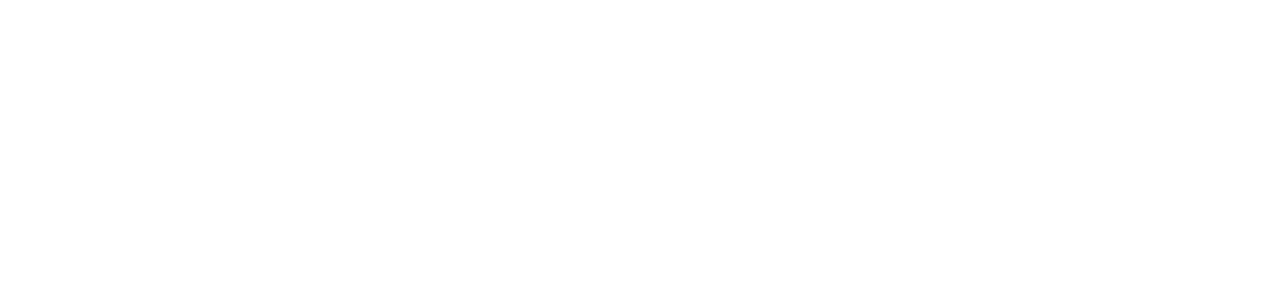
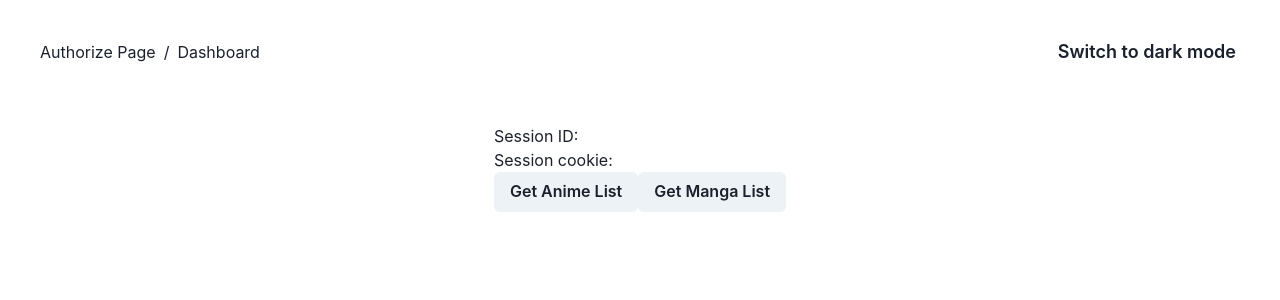
Before and after one commit to liujustin53/tier-list-manager, a React (Create React App) app: page /dashboard in a window 1280 px wide. Before the commit this address had no page. Shown: the top 300 px of the page. Built offline with nearby package versions, Linux system fonts and the light colour scheme; what pkce-challenge would draw is missing.

Commit message:
refactoring and more features

```diff
--- a/src/App.tsx
+++ b/src/App.tsx
@@ -1,28 +1,56 @@
 import React from 'react';
 import logo from './logo.svg';
 import './App.css';
-import { Box, Center, ChakraProvider } from '@chakra-ui/react'
+import { Box, Breadcrumb, BreadcrumbItem, BreadcrumbLink, Center, ChakraProvider, Flex, Spacer } from '@chakra-ui/react'
 import { AuthPage } from './AuthPage';
 import { BrowserRouter as Router, Route, Routes } from "react-router-dom";
-import { AuthRedirect } from './AuthRedirect';
-
-const configuration = {
-  client_id: "9edb52c76f29f5f66fd4917927e44473",
-  redirect_uri: "http://localhost:3000"
-}
+import { Dashboard } from './Dashboard';
+import { ColorModeSwitcher } from './ColorModeSwitcher';
 
 function App() {
+  const [isLoggedin, setIsLoggedin] = React.useState(false);
+
+  React.useEffect(() => {
+    // check for session id cookie
+    const session_cookie = document.cookie.split('; ').find(row => row.startsWith('session_id=')) || '';
+    if (!session_cookie) {
+      return;
+    }
+    const session_id = session_cookie.split('=')[1];
+    if (session_id) {
+      setIsLoggedin(true);
+    }
+  }, []);
+
   return (
     <ChakraProvider>
+      <Box m={5}>
+        <Flex alignItems={'center'}>
+          <Breadcrumb p={5}>
+            <BreadcrumbItem>
+              <BreadcrumbLink href="/">
+                Authorize Page
+              </BreadcrumbLink>
+            </BreadcrumbItem>
+            <BreadcrumbItem>
+              <BreadcrumbLink href="/dashboard">
+                Dashboard
+              </BreadcrumbLink>
+            </BreadcrumbItem>
+          </Breadcrumb>
+          <Spacer />
+          <ColorModeSwitcher />
+          {/* <LogInOutButton /> */}
+        </Flex>
         <Center p={5}>
           <Router>
             <Routes>
               <Route path="/" element={<AuthPage />} />
-            <Route path="/oauth" element={<AuthRedirect />} />
-            <Route path="/profile" element={<Box>Profile</Box>} />
+              <Route path="/dashboard" element={<Dashboard />} />
             </Routes>
           </Router>
         </Center>
+      </Box>
     </ChakraProvider>
   );
 }
--- a/src/AuthPage.tsx
+++ b/src/AuthPage.tsx
@@ -1,11 +1,30 @@
 import { Box } from "@chakra-ui/react"
 import React, { useState } from "react"
 import { AuthorizeButton } from "./AuthorizeButton";
+import { LoginInOutButton } from "./LogInOutButton";
 
 export const AuthPage = () => {
+  const [isLoggedin, setIsLoggedin] = React.useState(false);
+
+  React.useEffect(() => {
+    // check for session id cookie
+    const session_cookie = document.cookie.split('; ').find(row => row.startsWith('session_id=')) || '';
+    if (!session_cookie) {
+      return;
+    }
+    const session_id = session_cookie.split('=')[1];
+    if (session_id) {
+      setIsLoggedin(true);
+    }
+    // if logged in, redirect to dashboard
+    if (isLoggedin) {
+      window.location.href = '/dashboard';
+    }
+  }, []);
+
   return (
     <Box m={5}>
-      <AuthorizeButton/>
+      <LoginInOutButton />
     </Box>
   )
 }
--- a/src/AuthRedirect.tsx
+++ /dev/null
@@ -1,63 +0,0 @@
-import { Box, Center, Stack, Text } from "@chakra-ui/react";
-import { useCallback, useEffect, useState } from "react";
-import { redirect, useNavigate } from "react-router-dom";
-
-export const AuthRedirect = () => {
-  const [message, setMessage] = useState("");
-  const [path, setPath] = useState("");
-  const navigate = useNavigate();
-
-  // receives authorization code and state from MAL in the URL
-  const urlParams = new URLSearchParams(window.location.search);
-  const code = urlParams.get('code');
-  const state = urlParams.get('state');
-
-  // sends authorization code and state to the backend
-  const sendAuthCode = useCallback(async () => {
-    try {
-      const response = await fetch('http://localhost:8000/oauth', {
-        method: 'POST',
-        headers: {
-          'Content-Type': 'application/json'
-        },
-        body: JSON.stringify({
-          code: code,
-          state: state
-        })
-      });
-      if (response.status !== 200) {
-        throw new Error(response.statusText);
-      }
-      setMessage("Successfully authenticated!");
-      setPath("/profile");
-    } catch (err) {
-      let message;
-      if (err instanceof Error) message = err.message;
-      else message = String(err);
-      setMessage(message);
-      setPath("/");
-    }
-  }, [code, state]);
-
-  // wait some time before redirecting to the home page
-  useEffect(() => {
-    sendAuthCode();
-    if (path !== "") {
-      console.log(path)
-      setTimeout(() => {
-        navigate(path);
-      }, 2000);
-    }
-  }, [navigate, path, sendAuthCode]);
-
-  return (
-    <Center>
-      <Stack>
-        <Text>{message}</Text>
-        {message !== "" && (
-          <Text>Redirecting...</Text>
-        )}
-      </Stack>
-    </Center>
-  )
-}
--- a/src/AuthorizeButton.tsx
+++ b/src/AuthorizeButton.tsx
@@ -62,7 +62,7 @@
           sendCodeChallenge();
         }}
         >
-          Authorize
+          Login
         </Button>
         {loading && (<Text>Loading...</Text>)}
         {error && (<Text>{error}</Text>)}
--- /dev/null
+++ b/src/ColorModeSwitcher.tsx
@@ -0,0 +1,24 @@
+import * as React from "react"
+import {
+  useColorMode,
+  useColorModeValue,
+  Button,
+} from "@chakra-ui/react"
+
+export const ColorModeSwitcher = () => {
+  const { toggleColorMode } = useColorMode()
+  const text = useColorModeValue("dark", "light")
+
+  return (
+    <Button
+      size="md"
+      fontSize="lg"
+      variant="ghost"
+      color="current"
+      margin="2"
+      onClick={toggleColorMode}
+    >
+      Switch to {text} mode
+    </Button>
+  )
+}
--- /dev/null
+++ b/src/Dashboard.tsx
@@ -0,0 +1,81 @@
+import { Box, Button, Text } from "@chakra-ui/react"
+import { useEffect, useState } from "react";
+
+export const Dashboard = () => {
+  // save the session id from the url as a cookie
+  const [sessionID, setSessionID] = useState("");
+  const [data, setData] = useState([]);
+  const [loading, setLoading] = useState(false);
+  const [error, setError] = useState("");
+
+  useEffect(() => {
+    // try getting the session id from the url
+    const urlParams = new URLSearchParams(window.location.search);
+    let session_id = urlParams.get('session_id');
+    if (session_id) {
+      // save the session id as a cookie
+      document.cookie = `session_id=${session_id}`;
+    } else {
+      // if not found, try getting it from the cookie
+      const session_cookie = document.cookie.split('; ').find(row => row.startsWith('session_id=')) || '';
+      session_id = session_cookie.split('=')[1];
+      if (!session_id) {
+        return;
+      }
+    }
+    setSessionID(session_id);
+
+  }, []);
+
+  const getList = async (type: string) => {
+    try {
+      setLoading(true);
+
+      if (!sessionID) {
+        throw new Error('No session id found, please reauthenticate.');
+      }
+
+      const reqOptions = {
+        method: 'GET',
+        headers: {
+          'Content-Type': 'application/json',
+          'Accept': 'application/json',
+        },
+      };
+
+      const response = await fetch(`http://localhost:8000/api/list?type=${type}&session_id=${sessionID}`, reqOptions);
+      if (response.status !== 200) {
+        throw new Error(response.statusText);
+      }
+
+      const data = await response.json();
+      console.log(data);
+      setData(data);
+    } catch (err) {
+      let message;
+      if (err instanceof Error) message = err.message;
+      else message = String(err);
+      setError(message);
+    } finally {
+      setLoading(false);
+    }
+  }
+
+  return (
+    <Box m={5}>
+      <Text>Session ID: {sessionID}</Text>
+      <Text>Session cookie: {document.cookie}</Text>
+      <Button onClick={() => getList('anime')}>
+        Get Anime List
+      </Button>
+      <Button onClick={() => getList('manga')}>
+        Get Manga List
+      </Button>
+      {loading && <Text>Loading...</Text>}
+      {error && <Text>{error}</Text>}
+      {data && data.map((anime: any) => (
+        <Text key={anime.id}>{anime.title}</Text>
+      ))}
+    </Box>
+  )
+}
--- /dev/null
+++ b/src/LogInOutButton.tsx
@@ -0,0 +1,43 @@
+import { Box, Button } from "@chakra-ui/react";
+import { useEffect, useState } from "react";
+import { AuthorizeButton } from "./AuthorizeButton";
+import { getSessionID, isLoggedIn } from "./helpers";
+
+export const LoginInOutButton = () => {
+  const [isAuthenticated, setIsAuthenticated] = useState(false);
+
+  useEffect(() => {
+    setIsAuthenticated(isLoggedIn());
+  }, []);
+
+  const logout = async () => {
+    try {
+      const session_id = getSessionID();
+      const reqOptions = {
+        method: 'POST',
+        Credentials: 'include',
+      };
+      const response = await fetch(`http://localhost:8000/oauth/logout?session_id=${session_id}`, reqOptions);
+      if (response.status !== 200) {
+        throw new Error(response.statusText);
+      }
+      // remove the session id cookie
+      document.cookie = "session_id=; expires=Thu, 01 Jan 1970 00:00:00 UTC; path=/;";
+
+      setIsAuthenticated(isLoggedIn());
+    } catch (err) {
+      let message;
+      if (err instanceof Error) message = err.message;
+      else message = String(err);
+      console.log(message);
+    }
+  }
+
+  return (
+    <>
+      {isAuthenticated
+        ? (<Button onClick={logout}>Logout</Button>)
+        : (<AuthorizeButton />)}
+    </>
+  )
+}
--- a/src/helpers.tsx
+++ b/src/helpers.tsx
@@ -5,5 +5,25 @@
 }
 
 export const getState = () => {
-  return pkceChallenge(64).code_verifier;
+  // return pkceChallenge(64).code_verifier;
+  // generate a random string of 16 characters
+  const nums = crypto.getRandomValues(new Uint8Array(16));
+  return Array.from(nums, (n) => n.toString(16)).join('');
 }
+
+export const getSessionID = () => {
+  // check for session id cookie
+  const session_cookie = document.cookie.split('; ').find(row => row.startsWith('session_id=')) || '';
+  if (!session_cookie) {
+    return '';
+  }
+  const session_id = session_cookie.split('=')[1];
+  if (session_id) {
+    return session_id;
+  }
+  return '';
+}
+
+export const isLoggedIn = () => {
+  return getSessionID() !== '';
+}
```
Also changed, not shown: 1 other file (tests, documents, lock files or other folders). Lines whose indentation alone changed are shown as unchanged.
